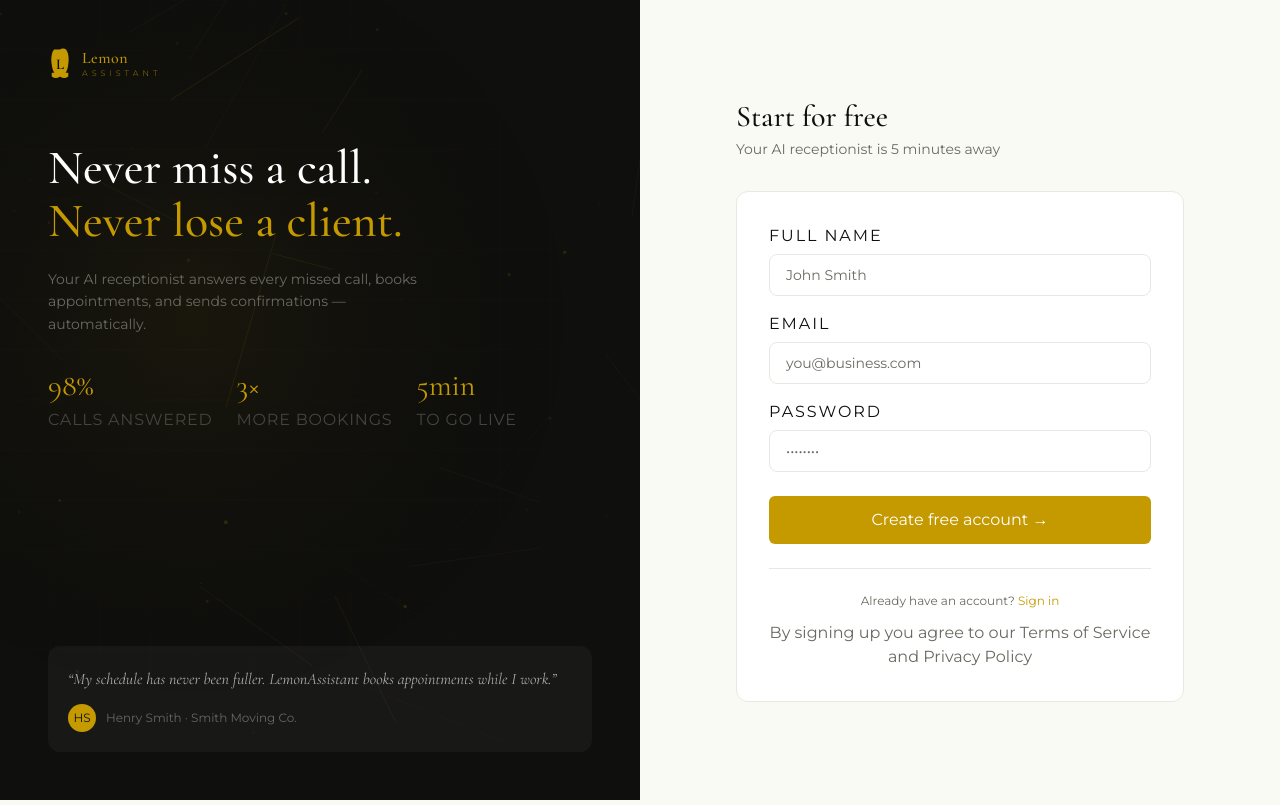
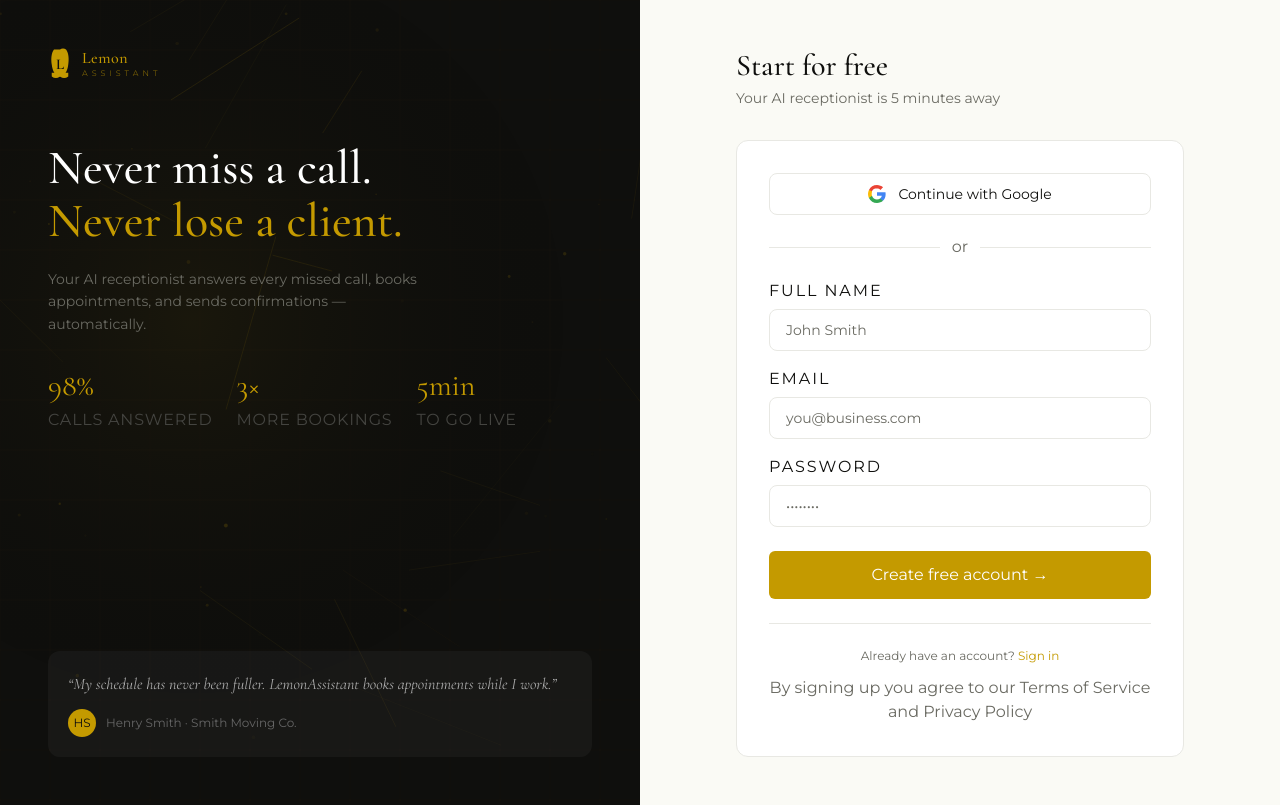
Before and after one commit to samuelechi/lemon-assistant, a Next.js app: page /signup in a window 1280 px wide. Built offline with nearby package versions, Linux system fonts and the light colour scheme; no server answers.

Commit message:
ggoogleauth

```diff
--- /dev/null
+++ b/src/app/api/auth/callback/route.ts
@@ -0,0 +1,15 @@
+import { NextRequest, NextResponse } from "next/server"
+import { createServerSupabaseClient } from "@/lib/supabase/server"
+
+export async function GET(req: NextRequest) {
+    const { searchParams } = new URL(req.url)
+    const code = searchParams.get("code")
+    const next = searchParams.get("next") ?? "/dashboard"
+
+    if (code) {
+        const supabase = await createServerSupabaseClient()
+        await supabase.auth.exchangeCodeForSession(code)
+    }
+
+    return NextResponse.redirect(new URL(next, req.url))
+}
--- a/src/app/login/page.tsx
+++ b/src/app/login/page.tsx
@@ -8,7 +8,6 @@
 
 function AnimatedBackground() {
     const canvasRef = useRef<HTMLCanvasElement>(null)
-
     useEffect(() => {
         const canvas = canvasRef.current
         if (!canvas) return
@@ -16,7 +15,6 @@
         const resize = () => { canvas.width = canvas.offsetWidth; canvas.height = canvas.offsetHeight }
         resize()
         window.addEventListener("resize", resize)
-
         const lines = Array.from({ length: 18 }, () => ({
             x: Math.random() * canvas.width, y: Math.random() * canvas.height,
             angle: Math.random() * Math.PI * 2, speed: Math.random() * 0.2 + 0.05,
@@ -28,7 +26,6 @@
             r: Math.random() * 1.5 + 0.5, opacity: Math.random() * 0.15 + 0.05,
             pulse: Math.random() * Math.PI * 2,
         }))
-
         let raf: number
         const draw = () => {
             ctx.clearRect(0, 0, canvas.width, canvas.height)
@@ -59,7 +56,6 @@
         draw()
         return () => { window.removeEventListener("resize", resize); cancelAnimationFrame(raf) }
     }, [])
-
     return <canvas ref={canvasRef} className="absolute inset-0 w-full h-full" />
 }
 
@@ -67,6 +63,7 @@
     const [email, setEmail] = useState("")
     const [password, setPassword] = useState("")
     const [loading, setLoading] = useState(false)
+    const [googleLoading, setGoogleLoading] = useState(false)
     const [error, setError] = useState("")
     const router = useRouter()
     const supabase = createClient()
@@ -78,6 +75,18 @@
         const { error } = await supabase.auth.signInWithPassword({ email, password })
         if (error) { setError(error.message); setLoading(false) }
         else router.push("/dashboard")
+    }
+
+    const handleGoogleLogin = async () => {
+        setGoogleLoading(true)
+        setError("")
+        const { error } = await supabase.auth.signInWithOAuth({
+            provider: "google",
+            options: {
+                redirectTo: `${window.location.origin}/auth/callback`,
+            },
+        })
+        if (error) { setError(error.message); setGoogleLoading(false) }
     }
 
     return (
@@ -122,6 +131,28 @@
                     <h2 className="font-serif text-3xl text-ink mb-1">Welcome back</h2>
                     <p className="text-sm font-sans text-ink-3 mb-8">Sign in to your account</p>
                     <div className="bg-white border border-border rounded-xl p-8">
+
+                        {/* Google Sign In */}
+                        <button
+                            onClick={handleGoogleLogin}
+                            disabled={googleLoading}
+                            className="w-full flex items-center justify-center gap-3 px-4 py-2.5 border border-border rounded-lg text-sm font-sans font-500 text-ink hover:bg-cream transition-colors disabled:opacity-50"
+                        >
+                            <svg width="18" height="18" viewBox="0 0 18 18" fill="none">
+                                <path d="M17.64 9.205c0-.639-.057-1.252-.164-1.841H9v3.481h4.844a4.14 4.14 0 0 1-1.796 2.716v2.259h2.908c1.702-1.567 2.684-3.875 2.684-6.615z" fill="#4285F4" />
+                                <path d="M9 18c2.43 0 4.467-.806 5.956-2.18l-2.908-2.259c-.806.54-1.837.86-3.048.86-2.344 0-4.328-1.584-5.036-3.711H.957v2.332A8.997 8.997 0 0 0 9 18z" fill="#34A853" />
+                                <path d="M3.964 10.71A5.41 5.41 0 0 1 3.682 9c0-.593.102-1.17.282-1.71V4.958H.957A8.996 8.996 0 0 0 0 9c0 1.452.348 2.827.957 4.042l3.007-2.332z" fill="#FBBC05" />
+                                <path d="M9 3.58c1.321 0 2.508.454 3.44 1.345l2.582-2.58C13.463.891 11.426 0 9 0A8.997 8.997 0 0 0 .957 4.958L3.964 6.29C4.672 4.163 6.656 3.58 9 3.58z" fill="#EA4335" />
+                            </svg>
+                            {googleLoading ? "Redirecting..." : "Continue with Google"}
+                        </button>
+
+                        <div className="flex items-center gap-3 my-5">
+                            <hr className="flex-1 border-border" />
+                            <span className="text-2xs font-sans text-ink-3">or</span>
+                            <hr className="flex-1 border-border" />
+                        </div>
+
                         <form onSubmit={handleLogin} className="space-y-4">
                             <div>
                                 <label className="block text-2xs font-sans font-500 text-ink mb-1.5 tracking-[0.12em] uppercase">Email</label>
@@ -138,6 +169,7 @@
                                 {loading ? "Signing in..." : "Sign in →"}
                             </Button>
                         </form>
+
                         <hr className="border-border my-6" />
                         <p className="text-center text-xs font-sans text-ink-3">
                             Don&apos;t have an account?{" "}
--- a/src/app/signup/page.tsx
+++ b/src/app/signup/page.tsx
@@ -8,7 +8,6 @@
 
 function AnimatedBackground() {
     const canvasRef = useRef<HTMLCanvasElement>(null)
-
     useEffect(() => {
         const canvas = canvasRef.current
         if (!canvas) return
@@ -16,7 +15,6 @@
         const resize = () => { canvas.width = canvas.offsetWidth; canvas.height = canvas.offsetHeight }
         resize()
         window.addEventListener("resize", resize)
-
         const lines = Array.from({ length: 18 }, () => ({
             x: Math.random() * canvas.width, y: Math.random() * canvas.height,
             angle: Math.random() * Math.PI * 2, speed: Math.random() * 0.2 + 0.05,
@@ -28,7 +26,6 @@
             r: Math.random() * 1.5 + 0.5, opacity: Math.random() * 0.15 + 0.05,
             pulse: Math.random() * Math.PI * 2,
         }))
-
         let raf: number
         const draw = () => {
             ctx.clearRect(0, 0, canvas.width, canvas.height)
@@ -59,7 +56,6 @@
         draw()
         return () => { window.removeEventListener("resize", resize); cancelAnimationFrame(raf) }
     }, [])
-
     return <canvas ref={canvasRef} className="absolute inset-0 w-full h-full" />
 }
 
@@ -68,6 +64,7 @@
     const [password, setPassword] = useState("")
     const [name, setName] = useState("")
     const [loading, setLoading] = useState(false)
+    const [googleLoading, setGoogleLoading] = useState(false)
     const [error, setError] = useState("")
     const router = useRouter()
     const supabase = createClient()
@@ -82,6 +79,18 @@
         })
         if (error) { setError(error.message); setLoading(false) }
         else router.push("/login")
+    }
+
+    const handleGoogleSignup = async () => {
+        setGoogleLoading(true)
+        setError("")
+        const { error } = await supabase.auth.signInWithOAuth({
+            provider: "google",
+            options: {
+                redirectTo: `${window.location.origin}/auth/callback`,
+            },
+        })
+        if (error) { setError(error.message); setGoogleLoading(false) }
     }
 
     return (
@@ -126,6 +135,28 @@
                     <h2 className="font-serif text-3xl text-ink mb-1">Start for free</h2>
                     <p className="text-sm font-sans text-ink-3 mb-8">Your AI receptionist is 5 minutes away</p>
                     <div className="bg-white border border-border rounded-xl p-8">
+
+                        {/* Google Sign Up */}
+                        <button
+                            onClick={handleGoogleSignup}
+                            disabled={googleLoading}
+                            className="w-full flex items-center justify-center gap-3 px-4 py-2.5 border border-border rounded-lg text-sm font-sans font-500 text-ink hover:bg-cream transition-colors disabled:opacity-50"
+                        >
+                            <svg width="18" height="18" viewBox="0 0 18 18" fill="none">
+                                <path d="M17.64 9.205c0-.639-.057-1.252-.164-1.841H9v3.481h4.844a4.14 4.14 0 0 1-1.796 2.716v2.259h2.908c1.702-1.567 2.684-3.875 2.684-6.615z" fill="#4285F4" />
+                                <path d="M9 18c2.43 0 4.467-.806 5.956-2.18l-2.908-2.259c-.806.54-1.837.86-3.048.86-2.344 0-4.328-1.584-5.036-3.711H.957v2.332A8.997 8.997 0 0 0 9 18z" fill="#34A853" />
+                                <path d="M3.964 10.71A5.41 5.41 0 0 1 3.682 9c0-.593.102-1.17.282-1.71V4.958H.957A8.996 8.996 0 0 0 0 9c0 1.452.348 2.827.957 4.042l3.007-2.332z" fill="#FBBC05" />
+                                <path d="M9 3.58c1.321 0 2.508.454 3.44 1.345l2.582-2.58C13.463.891 11.426 0 9 0A8.997 8.997 0 0 0 .957 4.958L3.964 6.29C4.672 4.163 6.656 3.58 9 3.58z" fill="#EA4335" />
+                            </svg>
+                            {googleLoading ? "Redirecting..." : "Continue with Google"}
+                        </button>
+
+                        <div className="flex items-center gap-3 my-5">
+                            <hr className="flex-1 border-border" />
+                            <span className="text-2xs font-sans text-ink-3">or</span>
+                            <hr className="flex-1 border-border" />
+                        </div>
+
                         <form onSubmit={handleSignup} className="space-y-4">
                             <div>
                                 <label className="block text-2xs font-sans font-500 text-ink mb-1.5 tracking-[0.12em] uppercase">Full name</label>
@@ -147,6 +178,7 @@
                                 {loading ? "Creating account..." : "Create free account →"}
                             </Button>
                         </form>
+
                         <hr className="border-border my-6" />
                         <p className="text-center text-xs font-sans text-ink-3">
                             Already have an account?{" "}
```
